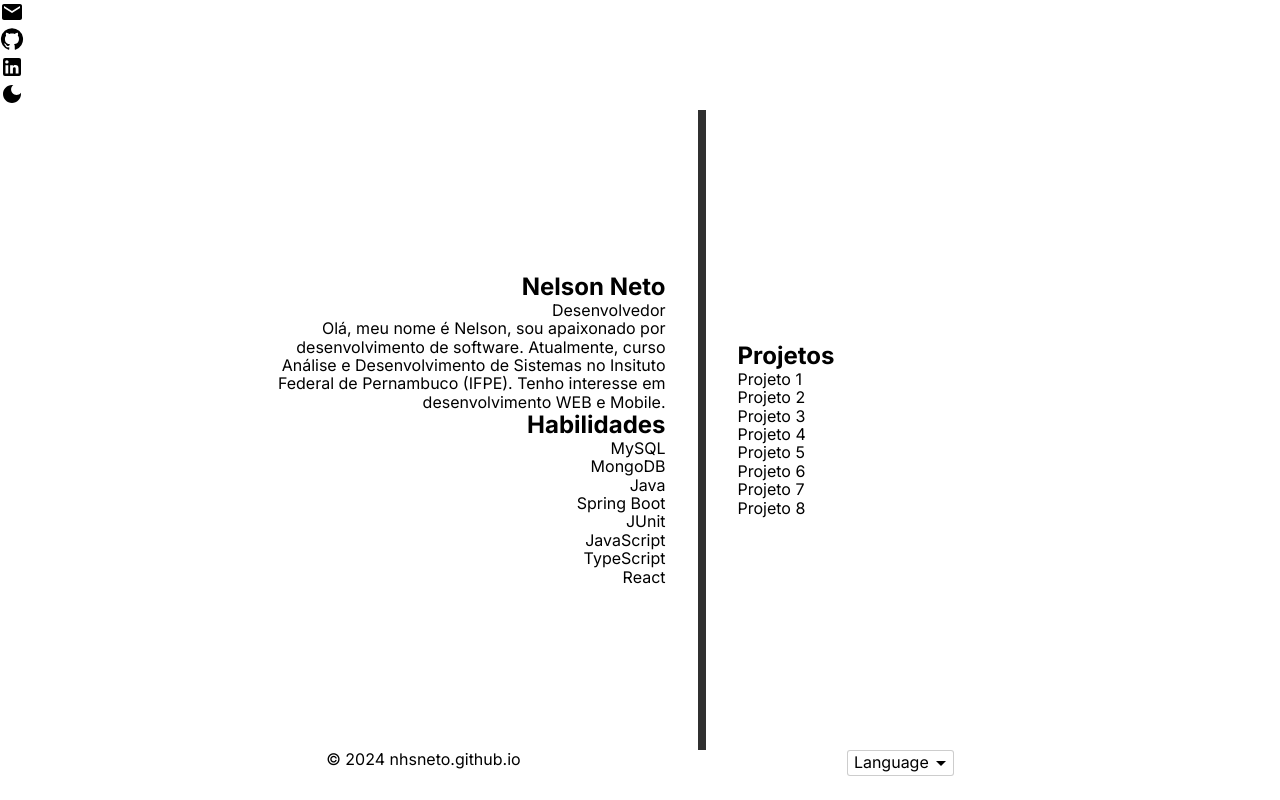
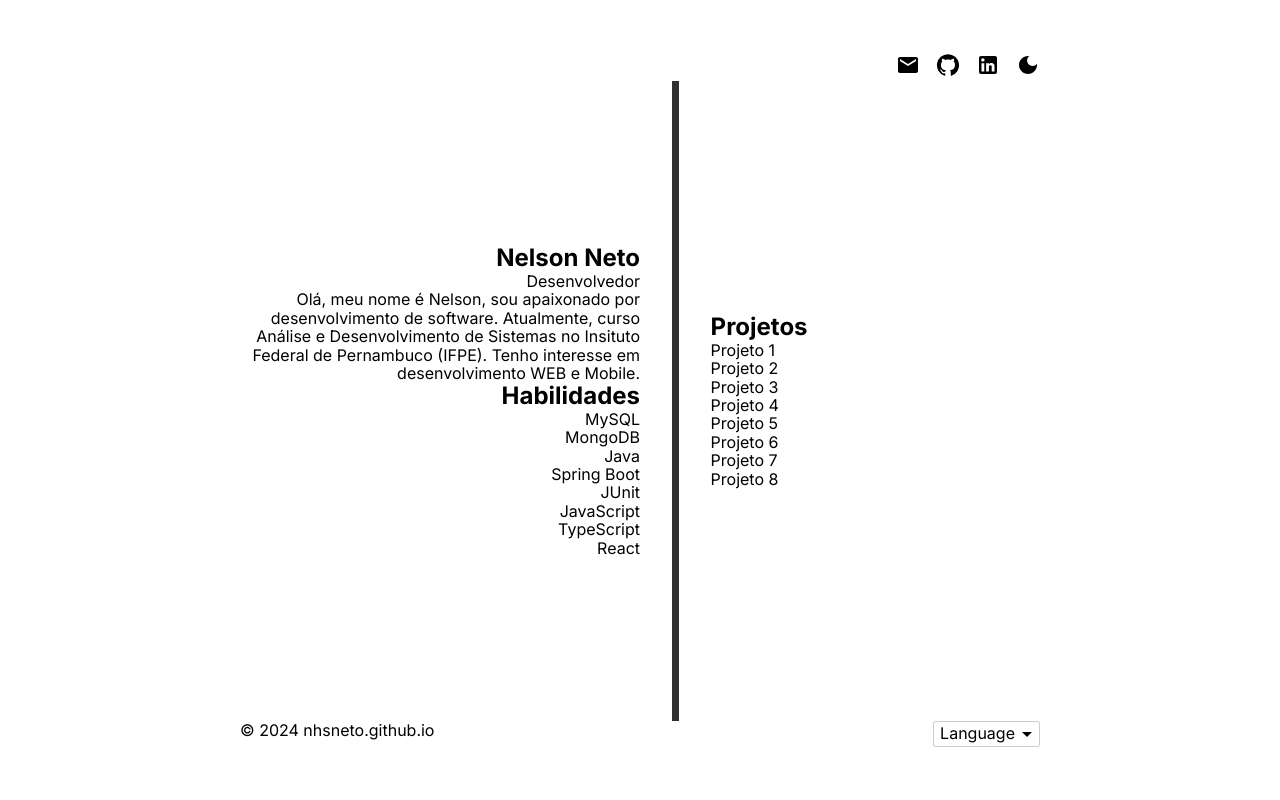
Before and after one commit to nhsneto/my-portfolio, a Next.js app: page / in a window 1280 px wide. Built offline with nearby package versions, Linux system fonts and the light colour scheme.

Commit message:
Center the container and improve header's style

```diff
--- a/app/globals.scss
+++ b/app/globals.scss
@@ -24,6 +24,9 @@ html {
 body {
   width: 100%;
   height: 100%;
+  display: flex;
+  justify-content: center;
+  align-items: center;
 }
 
 li {
--- a/app/page.module.scss
+++ b/app/page.module.scss
@@ -1,8 +1,28 @@
+.container {
+  max-width: 800px;
+  margin: auto 0;
+}
+
 .main {
   display: flex;
   justify-content: center;
   align-items: center;
   gap: 32px;
+}
+
+.header {
+  display: flex;
+  justify-content: flex-end;
+}
+
+.socialIcons {
+  display: flex;
+  gap: 16px;
+
+  & svg {
+    height: 24px;
+    width: 24px;
+  }
 }
 
 .description {
@@ -17,10 +37,10 @@
 }
 
 .projects {
-  margin-right: 180px;
+  width: 400px;
 }
 
 .footer {
   display: flex;
-  justify-content: space-evenly;
+  justify-content: space-between;
 }
```
